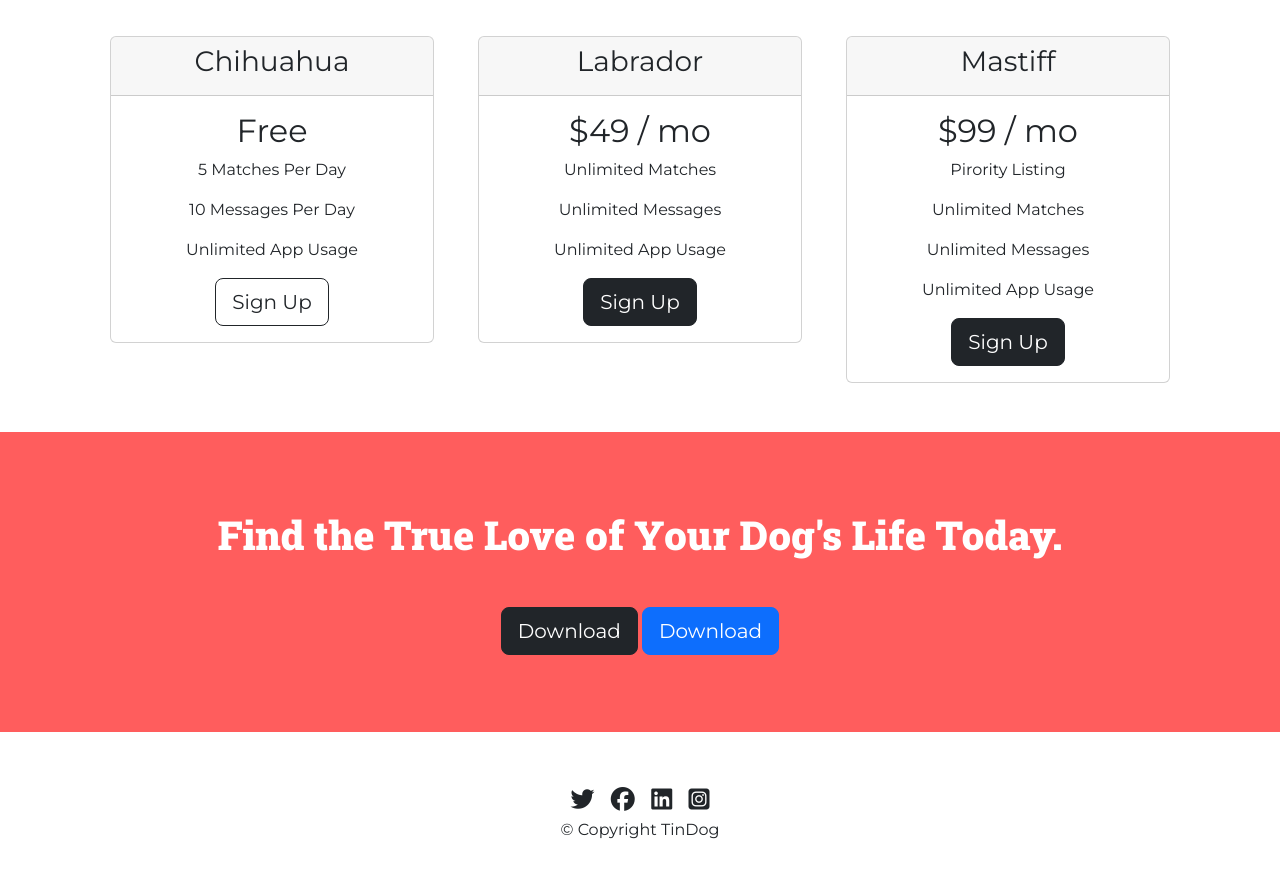
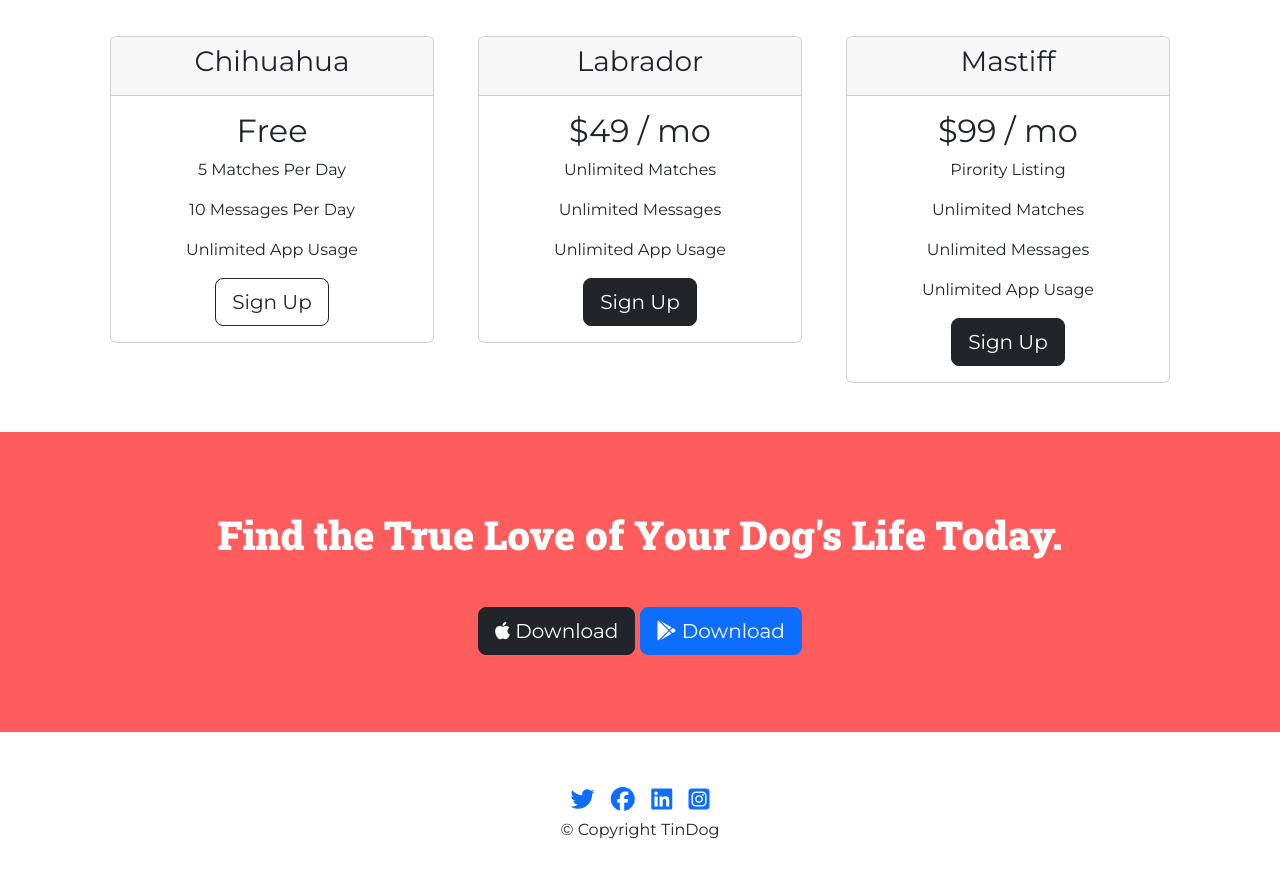
Before and after one commit to akshaylimba/Tindog, a plain HTML site: page index.html in a window 1280 px wide. Shown: the part 1820-2698 px from the top of the page. Drawn offline with nearby package versions, Linux system fonts and the light colour scheme; a web font is replaced by a local one.

Commit message:
Update index.html

```diff
--- a/index.html
+++ b/index.html
@@ -219,8 +219,8 @@
     <section id="cta">
 
         <h3 class="cta-text">Find the True Love of Your Dog's Life Today.</h3>
-        <button class="btn btn-lg btn-dark" type="button">Download</button>
-        <button class="btn btn-lg btn-primary " type="button">Download</button>
+        <a href="https://www.apple.com/in/store"><button class="btn btn-lg btn-dark" type="button"><i class="fa-brands fa-apple"></i> Download</button></a>
+        <a href="https://play.google.com/store/games"><button class="btn btn-lg btn-primary " type="button"><i class="fa-brands fa-google-play"></i> Download</button></a>
 
     </section>
 
@@ -229,10 +229,10 @@
 
     <footer id="footer">
         <div class="contact-link">
-            <i class="fa-brands fa-twitter"></i>
-            <i class="fa-brands fa-facebook"></i>
-            <i class="fa-brands fa-linkedin"></i>
-            <i class="fa-brands fa-square-instagram"></i>
+            <a href="https://twitter.com/"><i class="fa-brands fa-twitter"></i></a>
+            <a href="https://www.facebook.com/"><i class="fa-brands fa-facebook"></i></a>
+            <a href="https://in.linkedin.com/"><i class="fa-brands fa-linkedin"></i></a>
+            <a href="https://www.instagram.com/"><i class="fa-brands fa-square-instagram"></i></a>
         </div>
         <p>© Copyright TinDog</p>
 
```
